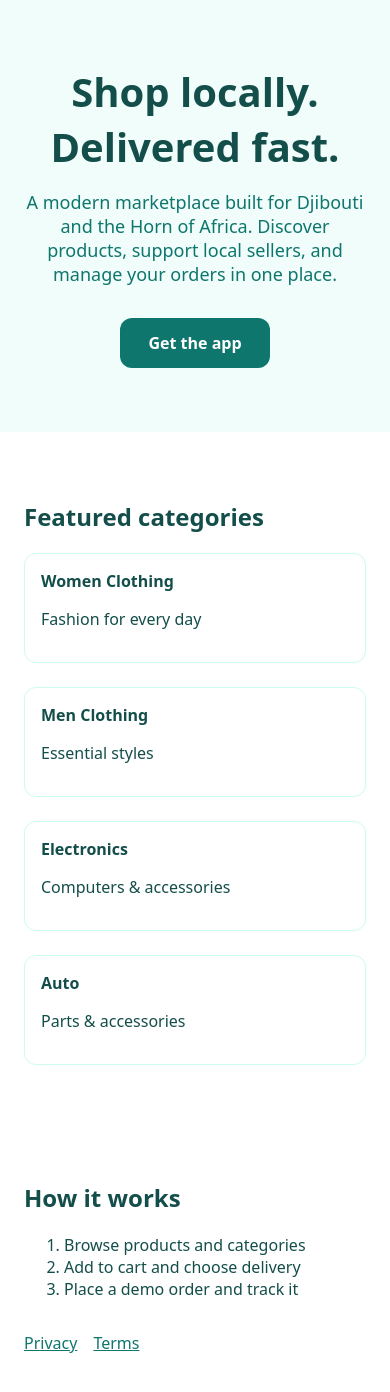
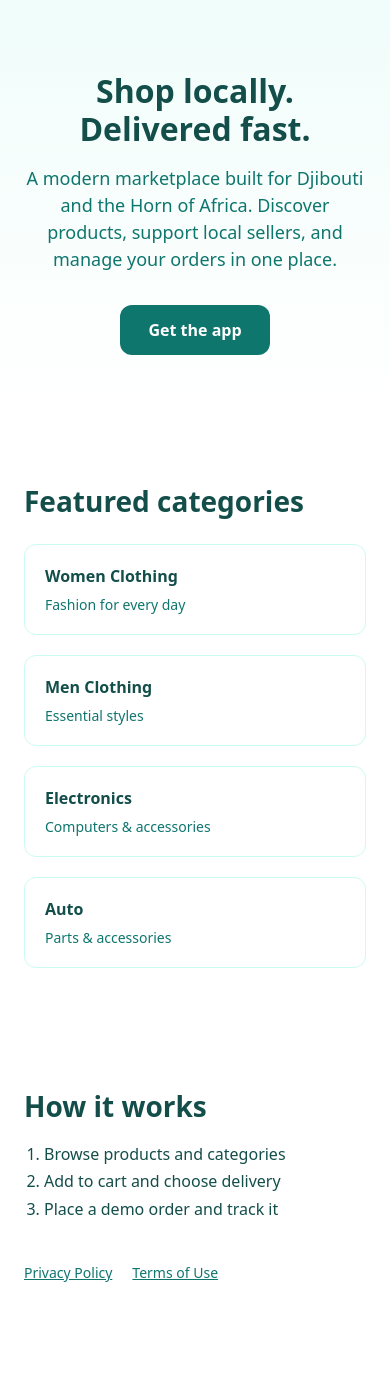
Before and after one commit to MRRACHIDOMAR/active-ecommerce-demo-clone, a Next.js app in the folder web/: page / in a window 390 px wide. Shown: the top 1392 px of the page. After the commit the page ends 1368 px from the top, so only its background shows below. Built offline with nearby package versions, Linux system fonts and the light colour scheme.

Commit message:
Improve Next.js launch page structure and responsiveness

```diff
--- a/web/app/page.tsx
+++ b/web/app/page.tsx
@@ -1,34 +1,56 @@
 export default function Home() {
   return (
-    <main style={{ fontFamily: 'system-ui, sans-serif', color: '#134E4A', margin: 0 }}>
-      <section style={{ padding: '64px 24px', textAlign: 'center', background: '#F0FDFA' }}>
-        <h1 style={{ fontSize: '40px', margin: '0 0 16px' }}>Shop locally.<br />Delivered fast.</h1>
-        <p style={{ fontSize: '18px', color: '#0F766E', maxWidth: '560px', margin: '0 auto 32px' }}>
+    <main style={{ fontFamily: 'system-ui, -apple-system, sans-serif', color: '#134E4A', margin: 0, background: '#fff' }}>
+      <section style={{ padding: '72px 24px 56px', textAlign: 'center', background: 'linear-gradient(180deg, #F0FDFA 0%, #fff 100%)' }}>
+        <h1 style={{ fontSize: 'clamp(32px, 5vw, 48px)', margin: '0 0 16px', lineHeight: 1.2, fontWeight: 700 }}>
+          Shop locally.<br />Delivered fast.
+        </h1>
+        <p style={{ fontSize: '18px', color: '#0F766E', maxWidth: '560px', margin: '0 auto 32px', lineHeight: 1.5 }}>
           A modern marketplace built for Djibouti and the Horn of Africa. Discover products, support local sellers, and manage your orders in one place.
         </p>
-        <a href="#app" style={{ display: 'inline-block', background: '#0F766E', color: '#fff', padding: '14px 28px', borderRadius: '12px', textDecoration: 'none', fontWeight: 600 }}>
+        <a
+          href="#app"
+          style={{
+            display: 'inline-block',
+            background: '#0F766E',
+            color: '#fff',
+            padding: '14px 28px',
+            borderRadius: '12px',
+            textDecoration: 'none',
+            fontWeight: 600,
+          }}
+        >
           Get the app
         </a>
       </section>
+
       <section style={{ padding: '48px 24px', maxWidth: '960px', margin: '0 auto' }}>
-        <h2>Featured categories</h2>
-        <div style={{ display: 'grid', gridTemplateColumns: 'repeat(auto-fit, minmax(220px, 1fr))', gap: '24px' }}>
-          <div style={{ border: '1px solid #CCFBF1', borderRadius: '12px', padding: '16px' }}><strong>Women Clothing</strong><p>Fashion for every day</p></div>
-          <div style={{ border: '1px solid #CCFBF1', borderRadius: '12px', padding: '16px' }}><strong>Men Clothing</strong><p>Essential styles</p></div>
-          <div style={{ border: '1px solid #CCFBF1', borderRadius: '12px', padding: '16px' }}><strong>Electronics</strong><p>Computers & accessories</p></div>
-          <div style={{ border: '1px solid #CCFBF1', borderRadius: '12px', padding: '16px' }}><strong>Auto</strong><p>Parts & accessories</p></div>
+        <h2 style={{ fontSize: '28px', marginBottom: '24px' }}>Featured categories</h2>
+        <div style={{ display: 'grid', gridTemplateColumns: 'repeat(auto-fit, minmax(200px, 1fr))', gap: '20px' }}>
+          {[
+            { title: 'Women Clothing', desc: 'Fashion for every day' },
+            { title: 'Men Clothing', desc: 'Essential styles' },
+            { title: 'Electronics', desc: 'Computers & accessories' },
+            { title: 'Auto', desc: 'Parts & accessories' },
+          ].map((cat) => (
+            <div key={cat.title} style={{ border: '1px solid #CCFBF1', borderRadius: '12px', padding: '20px', background: '#fff' }}>
+              <strong style={{ display: 'block', marginBottom: '8px' }}>{cat.title}</strong>
+              <p style={{ margin: 0, color: '#0F766E', fontSize: '14px' }}>{cat.desc}</p>
+            </div>
+          ))}
         </div>
       </section>
-      <section id="app" style={{ padding: '48px 24px', maxWidth: '960px', margin: '0 auto' }}>
-        <h2>How it works</h2>
-        <ol>
+
+      <section id="app" style={{ padding: '48px 24px 72px', maxWidth: '720px', margin: '0 auto' }}>
+        <h2 style={{ fontSize: '28px', marginBottom: '16px' }}>How it works</h2>
+        <ol style={{ paddingLeft: '20px', lineHeight: 1.7 }}>
           <li>Browse products and categories</li>
           <li>Add to cart and choose delivery</li>
           <li>Place a demo order and track it</li>
         </ol>
-        <p style={{ marginTop: '32px' }}>
-          <a href="/privacy" style={{ color: '#0F766E', marginRight: '16px' }}>Privacy</a>
-          <a href="/terms" style={{ color: '#0F766E' }}>Terms</a>
+        <p style={{ marginTop: '40px', fontSize: '14px' }}>
+          <a href="/privacy" style={{ color: '#0F766E', marginRight: '20px' }}>Privacy Policy</a>
+          <a href="/terms" style={{ color: '#0F766E' }}>Terms of Use</a>
         </p>
       </section>
     </main>
```
